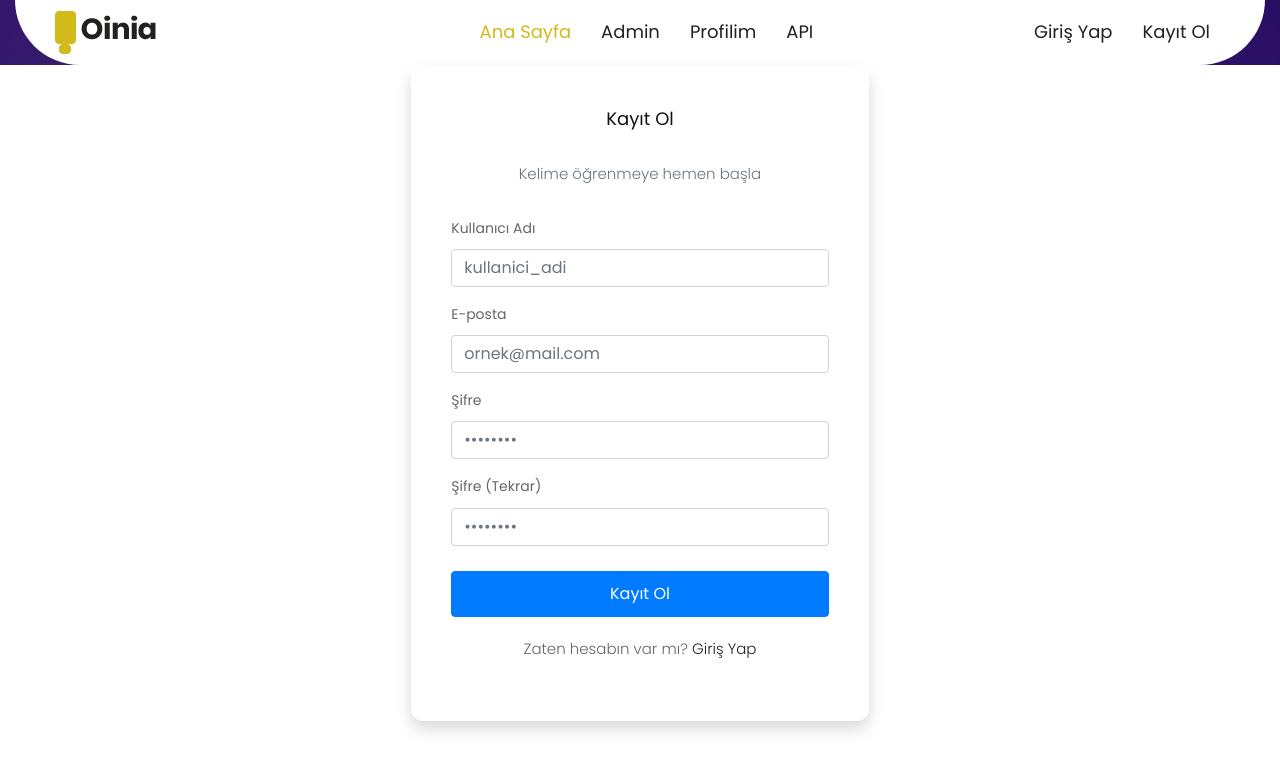
After one commit to Dilara297/Kelime-Karti-Projesi, a Django app: page /kayit-ol/ in a window 1280 px wide. The commit adds this page. Shown: the top 780 px of the page. Run offline with Django 5.2, Linux system fonts and the light colour scheme; some libraries are stand-ins or nearby versions.

Commit message:
Login, register, logout islemleri eklendi

```diff
--- /dev/null
+++ b/backend/kelimeler/forms.py
@@ -0,0 +1,11 @@
+from django import forms
+from django.contrib.auth.forms import UserCreationForm
+from django.contrib.auth.models import User
+
+
+class KayitFormu(UserCreationForm):
+    email = forms.EmailField(required=True)
+
+    class Meta:
+        model = User
+        fields = ['username', 'email', 'password1', 'password2']
--- a/backend/kelimeler/templates/base_kullanici.html
+++ b/backend/kelimeler/templates/base_kullanici.html
@@ -1,55 +1,76 @@
 {% load static %}
-<!DOCTYPE html>
+<!doctype html>
 <html lang="en">
   <head>
-   <meta charset="utf-8">
-   <meta http-equiv="X-UA-Compatible" content="IE=edge">
-   <meta name="viewport" content="width=device-width, initial-scale=1">
+    <meta charset="utf-8" />
+    <meta http-equiv="X-UA-Compatible" content="IE=edge" />
+    <meta name="viewport" content="width=device-width, initial-scale=1" />
 
     <title>{% block title %}Kelime Defteri{% endblock %}</title>
 
-   <meta name="keywords" content="">
-   <meta name="description" content="">
-   <meta name="author" content="">
+    <meta name="keywords" content="" />
+    <meta name="description" content="" />
+    <meta name="author" content="" />
 
-   <link rel="stylesheet" type="text/css" href="{% static 'kelimeler/css/bootstrap.min.css' %}">
-   <link rel="stylesheet" type="text/css" href="{% static 'kelimeler/css/style.css' %}">
-   <link rel="stylesheet" href="{% static 'kelimeler/css/responsive.css' %}">
-   <link rel="icon" href="{% static 'kelimeler/images/fevicon.png' %}" type="image/gif">
-   <link rel="stylesheet" href="{% static 'kelimeler/css/jquery.mCustomScrollbar.min.css' %}">
-   <link rel="stylesheet" href="https://netdna.bootstrapcdn.com/font-awesome/4.0.3/css/font-awesome.css">
-   <link rel="stylesheet" href="{% static 'kelimeler/css/owl.carousel.min.css' %}">
-   <link rel="stylesheet" href="{% static 'kelimeler/css/owl.theme.default.min.css' %}">
-   <link rel="stylesheet" href="https://cdnjs.cloudflare.com/ajax/libs/fancybox/2.1.5/jquery.fancybox.min.css">
+    <link
+      rel="stylesheet"
+      type="text/css"
+      href="{% static 'kelimeler/css/bootstrap.min.css' %}"
+    />
+    <link
+      rel="stylesheet"
+      type="text/css"
+      href="{% static 'kelimeler/css/style.css' %}"
+    />
+    <link rel="stylesheet" href="{% static 'kelimeler/css/responsive.css' %}" />
+    <link
+      rel="icon"
+      href="{% static 'kelimeler/images/fevicon.png' %}"
+      type="image/gif"
+    />
+    <link
+      rel="stylesheet"
+      href="{% static 'kelimeler/css/jquery.mCustomScrollbar.min.css' %}"
+    />
+    <link
+      rel="stylesheet"
+      href="https://netdna.bootstrapcdn.com/font-awesome/4.0.3/css/font-awesome.css"
+    />
+    <link
+      rel="stylesheet"
+      href="{% static 'kelimeler/css/owl.carousel.min.css' %}"
+    />
+    <link
+      rel="stylesheet"
+      href="{% static 'kelimeler/css/owl.theme.default.min.css' %}"
+    />
+    <link
+      rel="stylesheet"
+      href="https://cdnjs.cloudflare.com/ajax/libs/fancybox/2.1.5/jquery.fancybox.min.css"
+    />
   </head>
 
   <body>
-
     <div class="header_section">
-
       <div class="container-fluid">
-
         <nav class="navbar navbar-expand-lg navbar-light bg-light">
-
           <div class="logo">
             <a href="{% url 'liste_gorunumu' %}">
-               <img src="{% static 'kelimeler/images/logo.png' %}">
+              <img src="{% static 'kelimeler/images/logo.png' %}" />
             </a>
           </div>
 
-         <button class="navbar-toggler"
+          <button
+            class="navbar-toggler"
             type="button"
             data-toggle="collapse"
-                 data-target="#navbarSupportedContent">
-
+            data-target="#navbarSupportedContent"
+          >
             <span class="navbar-toggler-icon"></span>
-
           </button>
 
           <div class="collapse navbar-collapse" id="navbarSupportedContent">
-
             <ul class="navbar-nav mr-auto">
-
               <li class="nav-item active">
                 <a class="nav-link" href="{% url 'liste_gorunumu' %}">
                   Ana Sayfa
@@ -61,28 +82,88 @@
                   Admin
                 </a>
               </li>
-
               <li class="nav-item">
-                  <a class="nav-link" href="/api/kelimeler/">
-                     API
+                <a class="nav-link" href="{% url 'profil_sayfasi' %}">
+                  Profilim
                 </a>
               </li>
 
+              <li class="nav-item">
+                <a class="nav-link" href="/api/kelimeler/"> API </a>
+              </li>
             </ul>
-
+            <ul class="navbar-nav ml-auto">
+              {% if user.is_authenticated %}
+              <li class="nav-item dropdown">
+                <a
+                  class="nav-link dropdown-toggle"
+                  href="#"
+                  id="profilDropdown"
+                  role="button"
+                  data-toggle="dropdown"
+                  aria-haspopup="true"
+                  aria-expanded="false"
+                >
+                  <span
+                    style="
+                      display: inline-block;
+                      width: 32px;
+                      height: 32px;
+                      border-radius: 50%;
+                      background-color: #4e73df;
+                      color: white;
+                      text-align: center;
+                      line-height: 32px;
+                    "
+                  >
+                    {{ user.username|first|upper }}
+                  </span>
+                </a>
+                <div
+                  class="dropdown-menu dropdown-menu-right"
+                  aria-labelledby="profilDropdown"
+                >
+                  <a class="dropdown-item" href="{% url 'profil_sayfasi' %}"
+                    >Profilim</a
+                  >
+                  <form
+                    method="post"
+                    action="{% url 'logout' %}"
+                    style="margin: 0; padding: 0"
+                  >
+                    {% csrf_token %}
+                    <button
+                      type="submit"
+                      class="dropdown-item"
+                      style="
+                        background: none;
+                        border: none;
+                        width: 100%;
+                        text-align: left;
+                      "
+                    >
+                      Çıkış Yap
+                    </button>
+                  </form>
+                </div>
+              </li>
+              {% else %}
+              <li class="nav-item">
+                <a class="nav-link" href="{% url 'giris_yap' %}">Giriş Yap</a>
+              </li>
+              <li class="nav-item">
+                <a class="nav-link" href="{% url 'kayit_ol' %}">Kayıt Ol</a>
+              </li>
+              {% endif %}
+            </ul>
+          </div>
+        </nav>
       </div>
 
-      </nav>
-
+      {% block banner %} {% endblock %}
     </div>
 
-   {% block banner %}
-   {% endblock %}
-
-</div>
-
-{% block content %}
-{% endblock %}
+    {% block content %} {% endblock %}
 
     <script src="{% static 'kelimeler/js/jquery.min.js' %}"></script>
     <script src="{% static 'kelimeler/js/popper.min.js' %}"></script>
@@ -94,8 +175,6 @@
     <script src="{% static 'kelimeler/js/owl.carousel.js' %}"></script>
     <script src="https://cdnjs.cloudflare.com/ajax/libs/fancybox/2.1.5/jquery.fancybox.min.js"></script>
 
-{% block extra_js %}
-{% endblock %}
-
+    {% block extra_js %} {% endblock %}
   </body>
 </html>
--- /dev/null
+++ b/backend/kelimeler/templates/kayit_ol.html
@@ -0,0 +1,54 @@
+{% extends 'base_kullanici.html' %}
+
+{% block title %}Kayıt Ol{% endblock %}
+
+{% block content %}
+<div class="container" style="padding: 60px 0;">
+    <div class="row justify-content-center">
+        <div class="col-md-5">
+            <div class="card shadow" style="border: none; border-radius: 12px;">
+                <div class="card-body" style="padding: 40px;">
+
+                    <h3 class="text-center" style="margin-bottom: 10px;">Kayıt Ol</h3>
+                    <p class="text-center text-muted" style="margin-bottom: 30px;">
+                        Kelime öğrenmeye hemen başla
+                    </p>
+
+                    <form method="post">
+                        {% csrf_token %}
+
+                        <div class="form-group" style="margin-bottom: 15px;">
+                            <label>Kullanıcı Adı</label>
+                            <input type="text" name="username" class="form-control" placeholder="kullanici_adi" required>
+                        </div>
+
+                        <div class="form-group" style="margin-bottom: 15px;">
+                            <label>E-posta</label>
+                            <input type="email" name="email" class="form-control" placeholder="ornek@mail.com" required>
+                        </div>
+
+                        <div class="form-group" style="margin-bottom: 15px;">
+                            <label>Şifre</label>
+                            <input type="password" name="password1" class="form-control" placeholder="••••••••" required>
+                        </div>
+
+                        <div class="form-group" style="margin-bottom: 25px;">
+                            <label>Şifre (Tekrar)</label>
+                            <input type="password" name="password2" class="form-control" placeholder="••••••••" required>
+                        </div>
+
+                        <button type="submit" class="btn btn-primary" style="width: 100%; padding: 10px;">
+                            Kayıt Ol
+                        </button>
+                    </form>
+
+                    <p class="text-center" style="margin-top: 20px;">
+                        Zaten hesabın var mı? <a href="{% url 'giris_yap' %}">Giriş Yap</a>
+                    </p>
+
+                </div>
+            </div>
+        </div>
+    </div>
+</div>
+{% endblock %}
--- a/backend/kelimeler/urls.py
+++ b/backend/kelimeler/urls.py
@@ -1,5 +1,6 @@
 from django.urls import path
 from . import views
+from django.contrib.auth import views as auth_views
 
 urlpatterns = [
     path('', views.ana_sayfa, name='ana_sayfa'),
@@ -18,5 +19,8 @@ urlpatterns = [
     path('api/listeler/', views.api_listeleri_getir, name='api_listeleri_getir'),
     path('api/liste/<int:liste_id>/sil/', views.api_liste_sil, name='api_liste_sil'),
     path('api/liste/<int:liste_id>/duzenle/', views.api_liste_duzenle, name='api_liste_duzenle'),
+    path('kayit-ol/', views.kayit_ol, name='kayit_ol'),
+    path('profil/', views.profil_sayfasi, name='profil_sayfasi'),
+    path('giris-yap/', auth_views.LoginView.as_view(template_name='giris_yap.html'), name='giris_yap'),
 
 ]
--- a/backend/kelimeler/views.py
+++ b/backend/kelimeler/views.py
@@ -1,10 +1,13 @@
-from django.shortcuts import render, get_object_or_404
+from django.shortcuts import render, get_object_or_404, redirect
 from .models import List, Word
 from rest_framework.decorators import api_view
 from rest_framework.response import Response
 from .serializers import WordSerializer
 from datetime import timedelta
 from django.utils import timezone
+from django.contrib.auth.decorators import login_required
+from .forms import KayitFormu
+from django.contrib.auth import login
 from django.contrib.auth.decorators import login_required
 
 
@@ -167,3 +170,18 @@ def admin_kelime_yonetimi(request, liste_id):
 
 def ana_sayfa(request):
     return render(request, 'ana_sayfa.html')
+
+def kayit_ol(request):
+    if request.method == 'POST':
+        form = KayitFormu(request.POST)
+        if form.is_valid():
+            yeni_kullanici = form.save()
+            login(request, yeni_kullanici)
+            return redirect('ana_sayfa')
+    else:
+        form = KayitFormu()
+    return render(request, 'kayit_ol.html', {'form': form})
+
+@login_required
+def profil_sayfasi(request):
+    return render(request, 'profil.html')
```
Also changed, not shown: backend/kelimeler/templates/admin_paneli/base_admin.html (+13 -6 lines), backend/kelimeler/templates/giris_yap.html (added, +44 -0 lines), backend/kelimeler/templates/profil.html (added, +18 -0 lines), backend/quizlet_project/settings.py (+4 -16 lines). Lines whose indentation alone changed are shown as unchanged.
